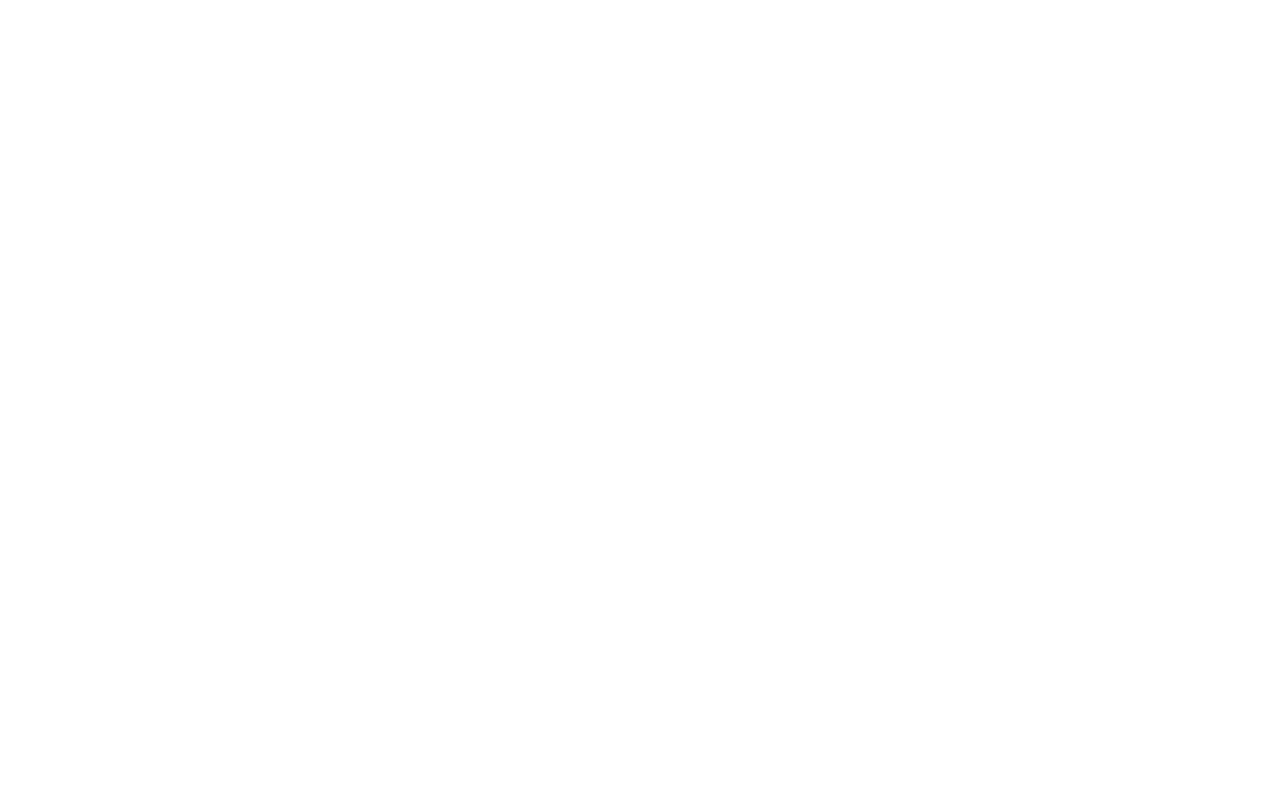
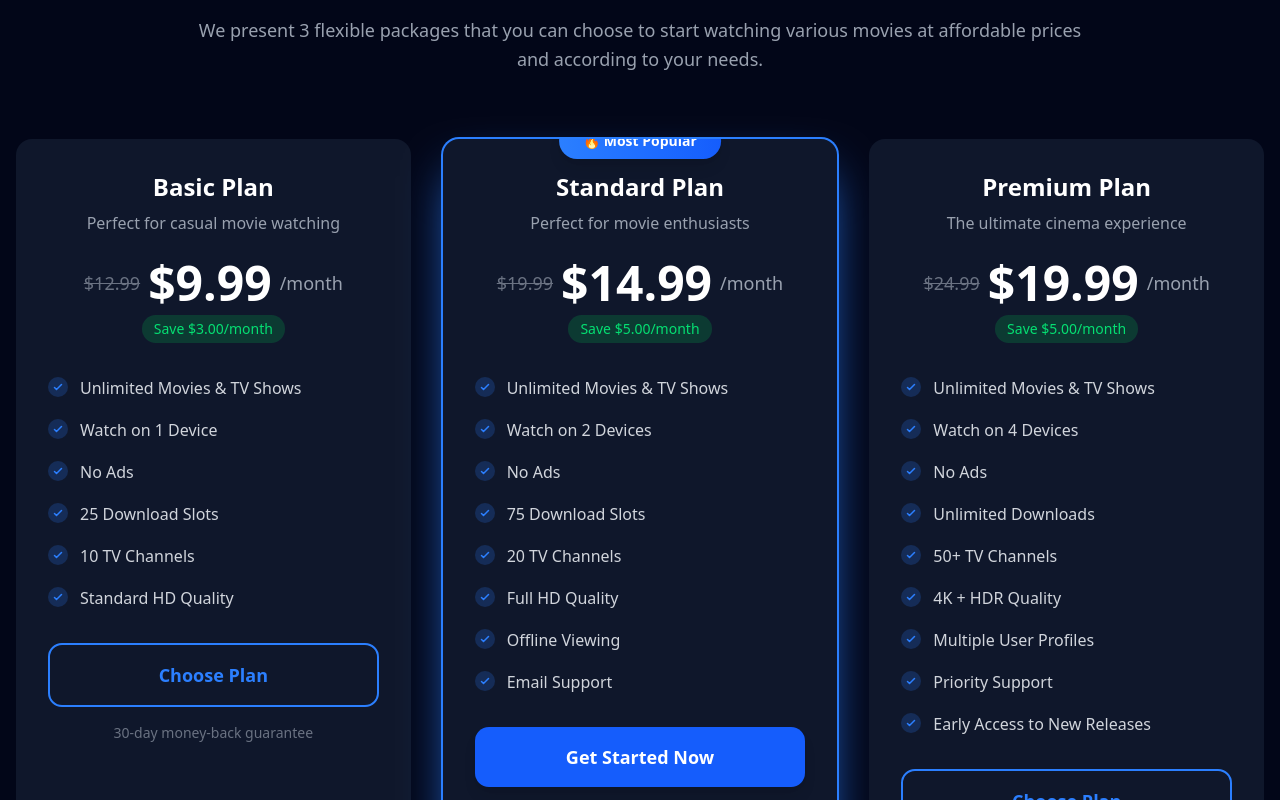
Before and after one commit to Blue-Davinci/MovieSavanna, a SvelteKit app: page / in a window 1280 px wide. Shown: the part 2340-3140 px from the top of the page. Before the commit the page ends 2204 px from the top, so only its background shows below. Built offline with nearby package versions, Linux system fonts and the light colour scheme.

Commit message:
Added Pricing components to our homepage. Now users can view the available pricing. This is offcourse static. Hooked it to the homepage.

```diff
--- /dev/null
+++ b/src/lib/webcomponents/home/PricingPlans.svelte
@@ -0,0 +1,197 @@
+<script lang="ts">
+  interface Plan {
+    id: string;
+    name: string;
+    price: number;
+    description: string;
+    features: string[];
+    isPopular: boolean;
+    period: string;
+    originalPrice?: number;
+  }
+
+  // Use correct Svelte 5 $state syntax
+  let plans = $state<Plan[]>([
+    {
+      id: "basic",
+      name: "Basic Plan",
+      price: 9.99,
+      originalPrice: 12.99,
+      description: "Perfect for casual movie watching",
+      features: [
+        "Unlimited Movies & TV Shows",
+        "Watch on 1 Device",
+        "No Ads",
+        "25 Download Slots",
+        "10 TV Channels",
+        "Standard HD Quality"
+      ],
+      isPopular: false,
+      period: "month"
+    },
+    {
+      id: "standard",
+      name: "Standard Plan",
+      price: 14.99,
+      originalPrice: 19.99,
+      description: "Perfect for movie enthusiasts",
+      features: [
+        "Unlimited Movies & TV Shows",
+        "Watch on 2 Devices",
+        "No Ads",
+        "75 Download Slots",
+        "20 TV Channels",
+        "Full HD Quality",
+        "Offline Viewing",
+        "Email Support"
+      ],
+      isPopular: true,
+      period: "month"
+    },
+    {
+      id: "premium",
+      name: "Premium Plan",
+      price: 19.99,
+      originalPrice: 24.99,
+      description: "The ultimate cinema experience",
+      features: [
+        "Unlimited Movies & TV Shows",
+        "Watch on 4 Devices",
+        "No Ads",
+        "Unlimited Downloads",
+        "50+ TV Channels",
+        "4K + HDR Quality",
+        "Multiple User Profiles",
+        "Priority Support",
+        "Early Access to New Releases"
+      ],
+      isPopular: false,
+      period: "month"
+    }
+  ]);
+
+  let selectedPlan = $state<string | null>(null);
+
+  function selectPlan(planId: string) {
+    selectedPlan = planId;
+    // Handle plan selection logic here
+    console.log('Selected plan:', planId);
+  }
+</script>
+
+<section class="py-20 bg-slate-950">
+  <div class="container mx-auto px-4">
+    <!-- Section Header -->
+    <div class="text-center max-w-4xl mx-auto mb-16">
+      <h2 class="text-3xl md:text-4xl lg:text-5xl font-bold text-white mb-6">
+        Choose The Plan That
+        <span class="text-blue-500">Suits You</span>
+      </h2>
+      <p class="text-gray-400 text-lg leading-relaxed">
+        We present 3 flexible packages that you can choose to start watching various movies
+        at affordable prices and according to your needs.
+      </p>
+    </div>
+
+    <!-- Pricing Cards -->
+    <div class="grid grid-cols-1 md:grid-cols-2 lg:grid-cols-3 gap-8 max-w-7xl mx-auto">
+      {#each plans as plan}
+        <div
+          class="relative bg-slate-900 rounded-2xl overflow-hidden transition-all duration-300 transform hover:-translate-y-2 hover:shadow-2xl"
+          class:ring-2={plan.isPopular}
+          class:ring-blue-500={plan.isPopular}
+          class:shadow-2xl={plan.isPopular}
+          class:shadow-blue-500={plan.isPopular}
+        >
+          <!-- Popular Badge -->
+          {#if plan.isPopular}
+            <div class="absolute -top-4 left-1/2 transform -translate-x-1/2 z-10">
+              <div class="bg-gradient-to-r from-blue-500 to-blue-600 text-white text-sm font-bold px-6 py-2 rounded-full shadow-lg">
+                🔥 Most Popular
+              </div>
+            </div>
+          {/if}
+
+          <!-- Card Content -->
+          <div class="p-8">
+            <!-- Plan Header -->
+            <div class="text-center mb-8">
+              <h3 class="text-2xl font-bold text-white mb-2">{plan.name}</h3>
+              <p class="text-gray-400 mb-6">{plan.description}</p>
+
+              <!-- Pricing -->
+              <div class="flex items-center justify-center gap-2 mb-2">
+                {#if plan.originalPrice}
+                  <span class="text-gray-500 line-through text-lg">${plan.originalPrice}</span>
+                {/if}
+                <span class="text-4xl md:text-5xl font-bold text-white">${plan.price}</span>
+                <span class="text-gray-400 text-lg">/{plan.period}</span>
+              </div>
+
+              {#if plan.originalPrice}
+                <div class="inline-block bg-green-500/20 text-green-400 text-sm font-medium px-3 py-1 rounded-full">
+                  Save ${(plan.originalPrice - plan.price).toFixed(2)}/month
+                </div>
+              {/if}
+            </div>
+
+            <!-- Features List -->
+            <div class="space-y-4 mb-8">
+              {#each plan.features as feature}
+                <div class="flex items-start gap-3">
+                  <div class="flex-shrink-0 w-5 h-5 bg-blue-500/20 rounded-full flex items-center justify-center mt-0.5">
+                    <svg xmlns="http://www.w3.org/2000/svg" class="h-3 w-3 text-blue-500" fill="none" viewBox="0 0 24 24" stroke="currentColor">
+                      <path stroke-linecap="round" stroke-linejoin="round" stroke-width="3" d="M5 13l4 4L19 7" />
+                    </svg>
+                  </div>
+                  <span class="text-gray-300 leading-relaxed">{feature}</span>
+                </div>
+              {/each}
+            </div>
+
+            <!-- CTA Button -->
+            <button
+              class="w-full py-4 rounded-xl font-semibold text-lg transition-all duration-300 transform hover:scale-105 focus:outline-none focus:ring-4"
+              class:bg-blue-600={plan.isPopular}
+              class:hover:bg-blue-700={plan.isPopular}
+              class:text-white={plan.isPopular}
+              class:shadow-lg={plan.isPopular}
+              class:focus:ring-blue-500={plan.isPopular}
+              class:border-2={!plan.isPopular}
+              class:border-blue-500={!plan.isPopular}
+              class:text-blue-500={!plan.isPopular}
+              class:hover:bg-blue-500={!plan.isPopular}
+              class:hover:text-white={!plan.isPopular}
+              class:focus:ring-blue-500-30={!plan.isPopular}
+              onclick={() => selectPlan(plan.id)}
+            >
+              {plan.isPopular ? 'Get Started Now' : 'Choose Plan'}
+            </button>
+
+            <!-- Money Back Guarantee -->
+            <p class="text-center text-gray-500 text-sm mt-4">
+              30-day money-back guarantee
+            </p>
+          </div>
+        </div>
+      {/each}
+    </div>
+
+    <!-- Additional Info -->
+    <div class="mt-16 text-center">
+      <div class="inline-flex items-center gap-2 bg-slate-800/50 rounded-full px-6 py-3 backdrop-blur-sm">
+        <svg xmlns="http://www.w3.org/2000/svg" class="h-5 w-5 text-green-500" fill="none" viewBox="0 0 24 24" stroke="currentColor">
+          <path stroke-linecap="round" stroke-linejoin="round" stroke-width="2" d="M9 12l2 2 4-4m5.618-4.016A11.955 11.955 0 0112 2.944a11.955 11.955 0 01-8.618 3.04A12.02 12.02 0 003 9c0 5.591 3.824 10.29 9 11.622 5.176-1.332 9-6.03 9-11.622 0-1.042-.133-2.052-.382-3.016z" />
+        </svg>
+        <span class="text-gray-300">All plans include SSL security and 24/7 customer support</span>
+      </div>
+    </div>
+
+    <!-- FAQ Link -->
+    <div class="mt-8 text-center">
+      <a href="/faq" class="text-blue-400 hover:text-blue-300 transition-colors duration-300">
+        Have questions? Check our FAQ →
+      </a>
+    </div>
+  </div>
+</section>
--- a/src/routes/+page.svelte
+++ b/src/routes/+page.svelte
@@ -1,6 +1,7 @@
 <script lang="ts">
   import { onMount } from 'svelte';
   import Navbar from '$lib/webcomponents/home/Navbar.svelte';
+  import PricingPlans from '$lib/webcomponents/home/PricingPlans.svelte';
 
   // Hero section state
   let currentSlide = $state(0);
@@ -292,3 +293,4 @@
     </div>
   </div>
 </section>
+<PricingPlans />
```
